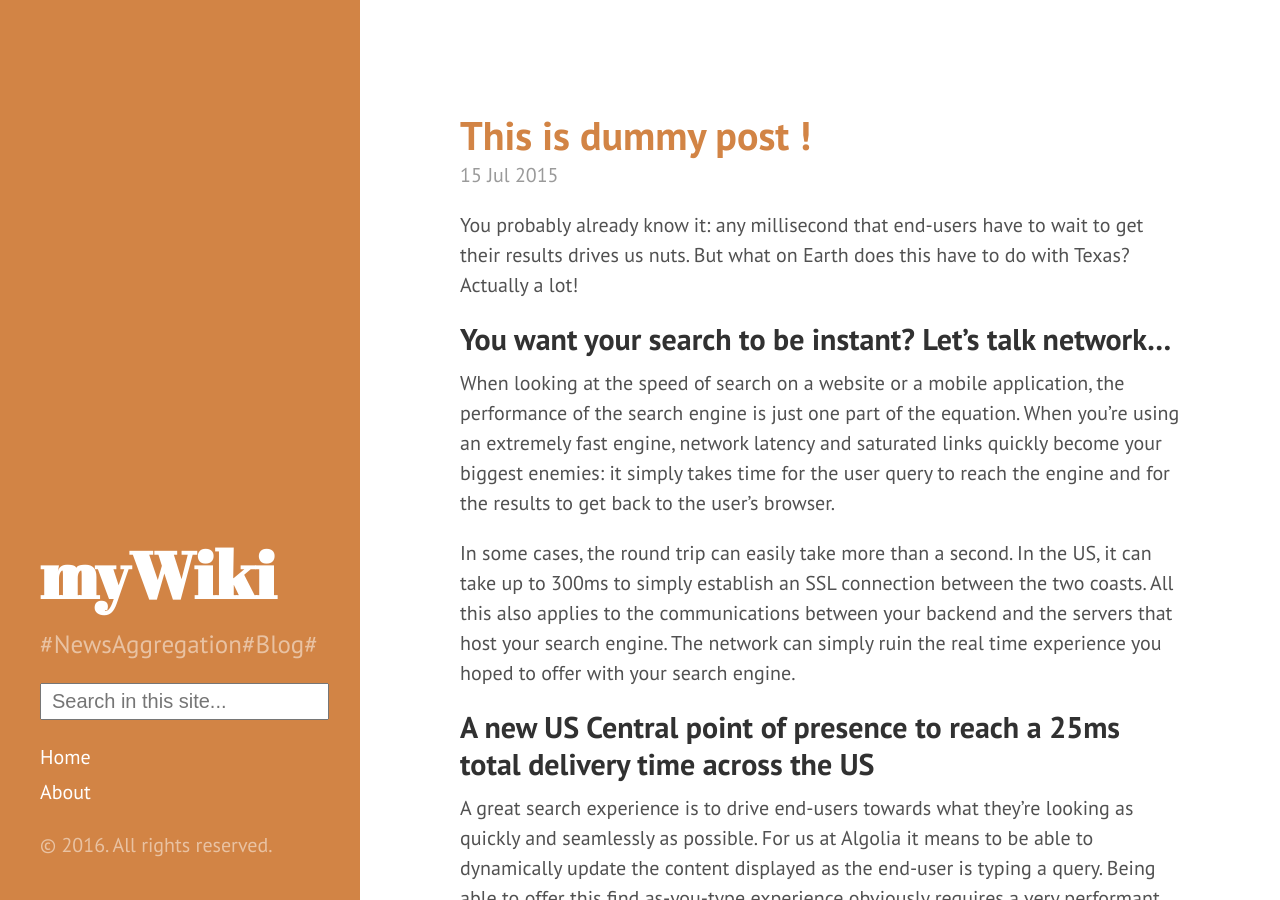
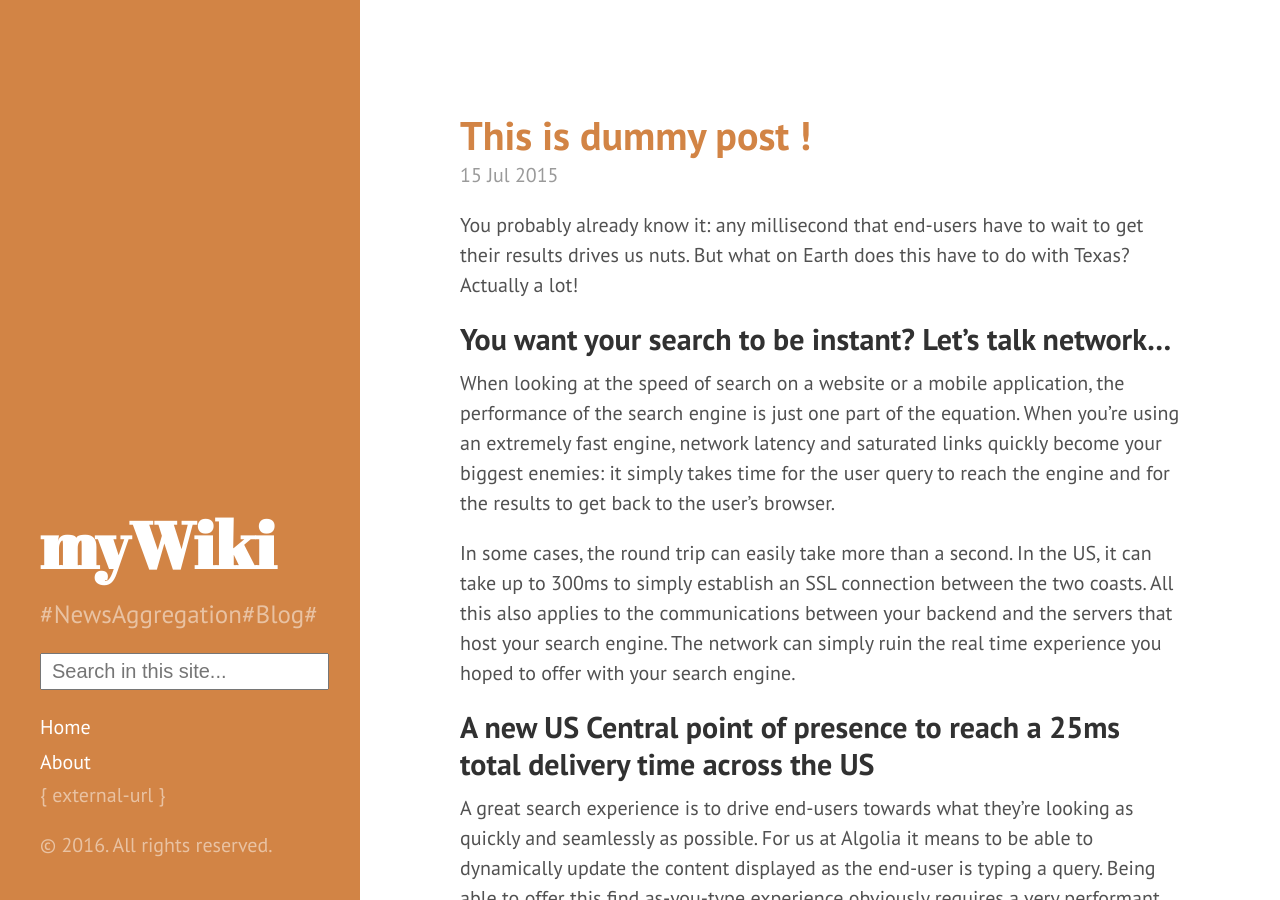
Before and after one commit to anandatheerthan/galeej2.github.io, a Jekyll site: the page built from index.html, in a window 1280 px wide and 900 px high. Built offline with Jekyll 4.4.1, drawn with Linux system fonts in a browser that asks for light colours; nearby versions of some CDN libraries; the list of posts is cut into pages by our own code; comment, search, counter and statistics services are not loaded.

Commit message:
Update sidebar.html

```diff
--- a/_includes/sidebar.html
+++ b/_includes/sidebar.html
@@ -31,7 +31,7 @@ external-url: http://www.adrshare.in
           {% endif %}
         {% endif %}
       {% endfor %}
-      {{ external-url }}
+      { external-url }
       {% comment %}
       <a class="sidebar-nav-item" href="{{ site.github.repo }}">GitHub project</a>
       {% endcomment %}
```
